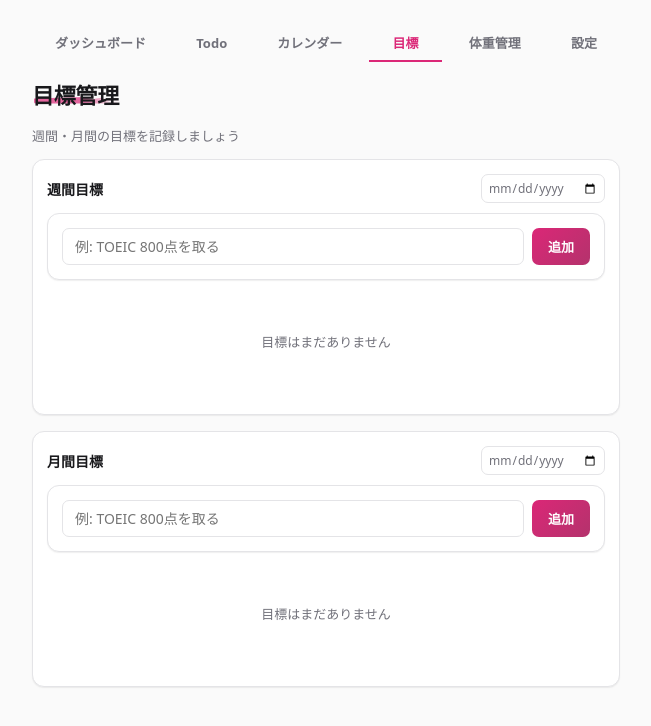
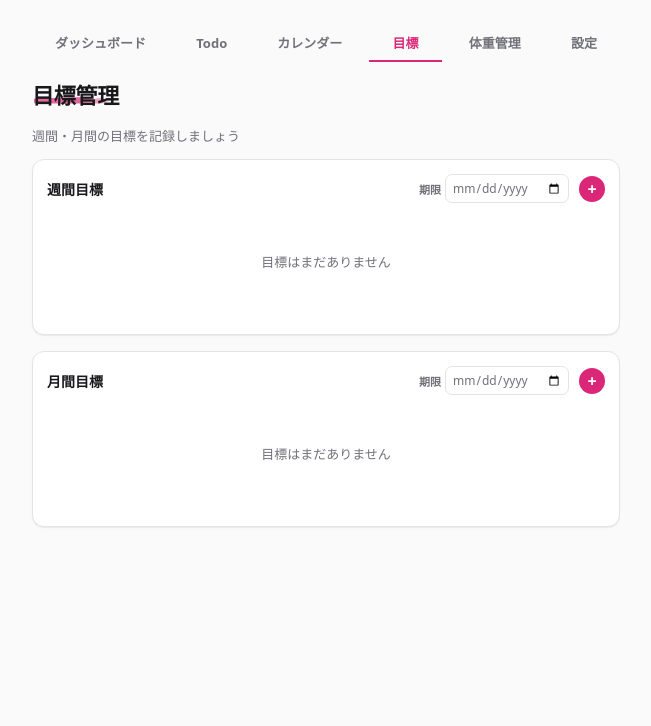
Before and after one commit to fumaalex0507-ops/Todo, a React (Vite) app: page / in a window 1280 px wide. Both pictures are taken after a click on the button "目標". Shown: the top 726 px of the page, without its empty margins (314-965 px from the left). Built offline with nearby package versions, Linux system fonts and the light colour scheme.

Commit message:
週間・月間目標に+アイコンで入力欄を展開する機能を追加
デフォルトで入力フォームを閉じておき、+ボタンで展開する形に変更。
期限入力欄の隣に「期限」ラベルを表示し、何を入力する欄か分かるようにした。

```diff
--- a/src/App.css
+++ b/src/App.css
@@ -663,6 +663,17 @@
 
 .dashboard-card__title-row .dashboard-card__title {
   margin-bottom: 0;
+  flex: 1 1 auto;
+}
+
+.dashboard-card__deadline-field {
+  display: flex;
+  align-items: center;
+  gap: 4px;
+  flex-shrink: 0;
+  font-size: 11px;
+  font-weight: 700;
+  color: var(--text-muted);
 }
 
 .dashboard-card__deadline {
@@ -673,6 +684,26 @@
   background: var(--surface-solid);
   font-size: 12px;
   color: var(--text-muted);
+}
+
+.dashboard-card__add-btn {
+  flex-shrink: 0;
+  width: 26px;
+  height: 26px;
+  border-radius: 50%;
+  border: none;
+  background: var(--page-theme);
+  color: #fff;
+  font-size: 16px;
+  font-weight: 700;
+  line-height: 1;
+  display: flex;
+  align-items: center;
+  justify-content: center;
+}
+
+.dashboard-card__add-btn:hover {
+  filter: brightness(1.08);
 }
 
 .weather-tiles {
--- a/src/components/GoalsSection.tsx
+++ b/src/components/GoalsSection.tsx
@@ -1,15 +1,23 @@
 import { useState } from 'react'
 import { useGoals } from '../hooks/useGoals'
 import { useGoalDeadlines } from '../hooks/useGoalDeadlines'
-import { formatMonthDay } from '../lib/date'
 import { GoalForm } from './GoalForm'
 import { GoalList } from './GoalList'
-import type { TextGoal } from '../types'
+import type { GoalPeriod, TextGoal } from '../types'
 
 export function GoalsSection() {
   const { goals, addGoal, updateGoal, deleteGoal, reorderGoals } = useGoals()
   const { deadlines, setDeadline } = useGoalDeadlines()
   const [editingGoal, setEditingGoal] = useState<TextGoal | null>(null)
+  const [openForms, setOpenForms] = useState<Record<GoalPeriod, boolean>>({
+    weekly: false,
+    monthly: false,
+  })
+
+  const toggleForm = (period: GoalPeriod) => {
+    setOpenForms((prev) => ({ ...prev, [period]: !prev[period] }))
+    if (editingGoal?.period === period) setEditingGoal(null)
+  }
 
   const handleReorder = (draggedId: string, targetId: string) => {
     const ids = goals.map((g) => g.id)
@@ -21,27 +29,38 @@ export function GoalsSection() {
     reorderGoals(ids)
   }
 
+  const renderSection = (period: GoalPeriod, title: string) => {
+    const isOpen = openForms[period] || editingGoal?.period === period
+
     return (
-    <>
-      <p className="app__subtitle">週間・月間の目標を記録しましょう</p>
-
       <div className="dashboard-card">
         <div className="dashboard-card__title-row">
-          <h2 className="dashboard-card__title">
-            週間目標{deadlines.weekly ? `(~${formatMonthDay(deadlines.weekly)})` : ''}
-          </h2>
+          <h2 className="dashboard-card__title">{title}</h2>
+          <label className="dashboard-card__deadline-field">
+            <span>期限</span>
             <input
               type="date"
               className="dashboard-card__deadline"
-            value={deadlines.weekly ?? ''}
-            onChange={(e) => setDeadline('weekly', e.target.value || null)}
+              value={deadlines[period] ?? ''}
+              onChange={(e) => setDeadline(period, e.target.value || null)}
             />
+          </label>
+          <button
+            type="button"
+            className="dashboard-card__add-btn"
+            aria-label={isOpen ? `${title}の入力欄を閉じる` : `${title}を追加`}
+            aria-expanded={isOpen}
+            onClick={() => toggleForm(period)}
+          >
+            {isOpen ? '−' : '+'}
+          </button>
         </div>
+        {isOpen && (
           <GoalForm
-          period="weekly"
-          editingGoal={editingGoal?.period === 'weekly' ? editingGoal : null}
+            period={period}
+            editingGoal={editingGoal?.period === period ? editingGoal : null}
             onSubmit={(input) => {
-            if (editingGoal?.period === 'weekly') {
+              if (editingGoal?.period === period) {
                 updateGoal(editingGoal.id, input)
                 setEditingGoal(null)
               } else {
@@ -50,10 +69,14 @@ export function GoalsSection() {
             }}
             onCancelEdit={() => setEditingGoal(null)}
           />
+        )}
         <GoalList
           goals={goals}
-          period="weekly"
-          onEdit={setEditingGoal}
+          period={period}
+          onEdit={(goal) => {
+            setEditingGoal(goal)
+            setOpenForms((prev) => ({ ...prev, [period]: true }))
+          }}
           onDelete={(id) => {
             deleteGoal(id)
             if (editingGoal?.id === id) setEditingGoal(null)
@@ -61,43 +84,15 @@ export function GoalsSection() {
           onReorder={handleReorder}
         />
       </div>
+    )
+  }
 
-      <div className="dashboard-card">
-        <div className="dashboard-card__title-row">
-          <h2 className="dashboard-card__title">
-            月間目標{deadlines.monthly ? `(~${formatMonthDay(deadlines.monthly)})` : ''}
-          </h2>
-          <input
-            type="date"
-            className="dashboard-card__deadline"
-            value={deadlines.monthly ?? ''}
-            onChange={(e) => setDeadline('monthly', e.target.value || null)}
-          />
-        </div>
-        <GoalForm
-          period="monthly"
-          editingGoal={editingGoal?.period === 'monthly' ? editingGoal : null}
-          onSubmit={(input) => {
-            if (editingGoal?.period === 'monthly') {
-              updateGoal(editingGoal.id, input)
-              setEditingGoal(null)
-            } else {
-              addGoal(input)
-            }
-          }}
-          onCancelEdit={() => setEditingGoal(null)}
-        />
-        <GoalList
-          goals={goals}
-          period="monthly"
-          onEdit={setEditingGoal}
-          onDelete={(id) => {
-            deleteGoal(id)
-            if (editingGoal?.id === id) setEditingGoal(null)
-          }}
-          onReorder={handleReorder}
-        />
-      </div>
+  return (
+    <>
+      <p className="app__subtitle">週間・月間の目標を記録しましょう</p>
+
+      {renderSection('weekly', '週間目標')}
+      {renderSection('monthly', '月間目標')}
     </>
   )
 }
```
Lines whose indentation alone changed are shown as unchanged.
